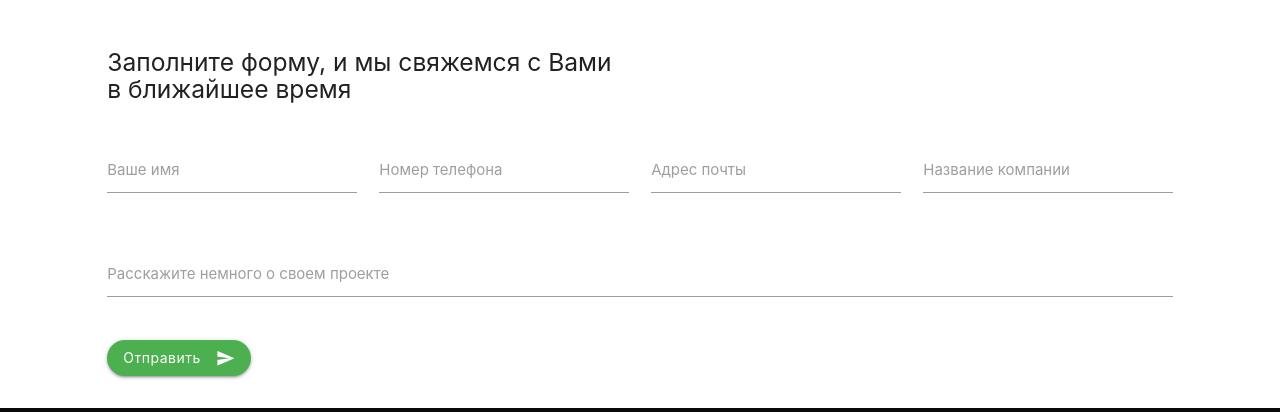
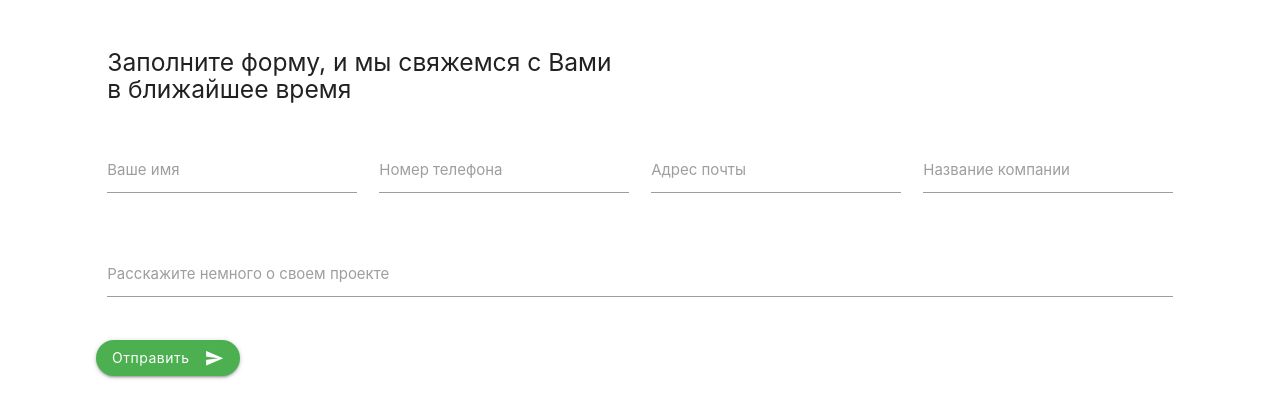
Before and after one commit to bmeanstudio/bmeanstudio.github.io, a plain HTML site: page index.html in a window 1280 px wide. Shown: the part 3893-4305 px from the top of the page. Drawn offline with nearby package versions, Linux system fonts and the light colour scheme.

Commit message:
Fix footer

```diff
--- a/css/style.css
+++ b/css/style.css
@@ -417,6 +417,10 @@ footer.page-footer {
   margin-right: 12px;
 }
 
+.button-contact-wrapper {
+  padding-bottom: 40px;
+}
+
 .footer-copyright {
   background-color: #0a0a0b !important;
 }
--- a/index.html
+++ b/index.html
@@ -417,12 +417,10 @@
                         <label for="project-description">Расскажите немного о своем проекте</label>
                     </div>
                 </div>
-                <div class="row">
-                    <div class="col s12">
-                        <button id="button_contact"
-                                class="waves-effect waves-light green btn btn-anchor-link order__button-send">Отправить<i
-                                class="material-icons right">send</i></button>
-                    </div>
+                <div class="button-contact-wrapper left-align">
+                    <button id="button_contact"
+                            class="waves-effect waves-light green btn btn-anchor-link order__button-send">Отправить<i
+                            class="material-icons right">send</i></button>
                 </div>
             </form>
         </div>
```
